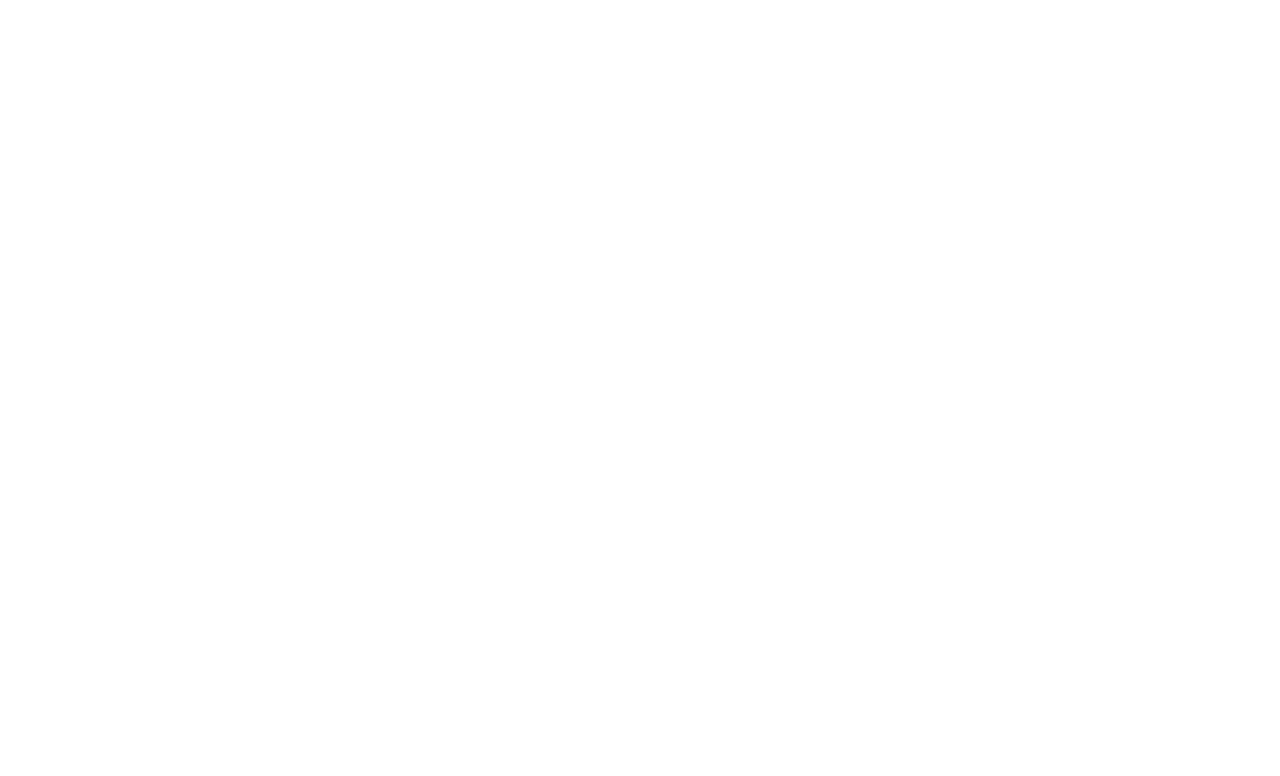
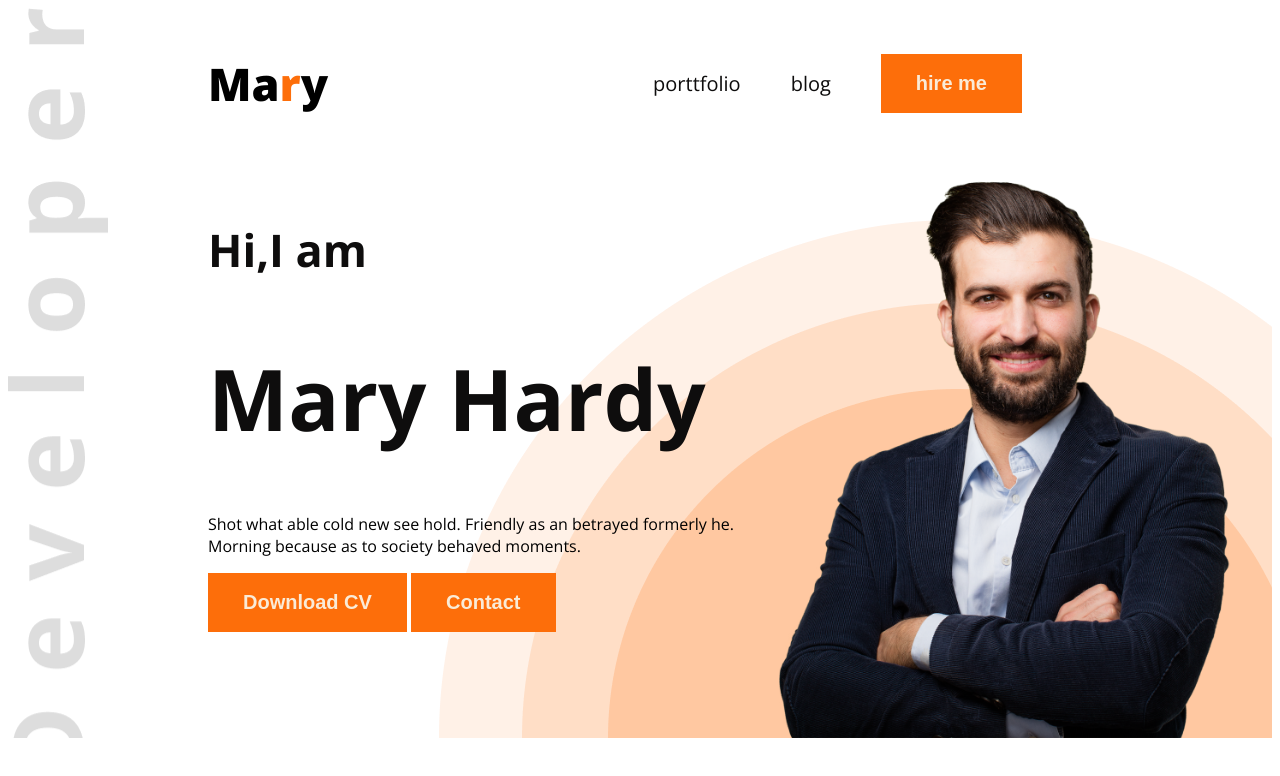
Before and after one commit to sourav98765/web-dev.porttfolio, a plain HTML site: page index.html in a window 1280 px wide. Drawn offline with nearby package versions, Linux system fonts and the light colour scheme.

Commit message:
2nd update

```diff
--- a/index.html
+++ b/index.html
@@ -4,8 +4,42 @@
     <meta charset="UTF-8">
     <meta name="viewport" content="width=device-width, initial-scale=1.0">
     <title>web dev porttfolio</title>
+    <link rel="preconnect" href="https://fonts.googleapis.com">
+<link rel="preconnect" href="https:banner-profile-pic//fonts.gstatic.com" crossorigin>
+<link href="https://fonts.googleapis.com/css2?family=Open+Sans:ital,wght@0,300..800;1,300..800&display=swap" rel="stylesheet">
+
+    <link rel="stylesheet" href="style/sty.css">
 </head>
-<body>
+<body class="open-sans-normal ">
+    <header class="header">
+               <nav>
+                <h3 class="nav-title">Ma<span class="text-primary">r</span>y</h3>
+                    <ul>
+                        <li><a class="dark-2" href="">porttfolio</a></li>
+                        <li><a class="dark-2" href="">blog</a></li>
+                        <li><a class="dark-2" href=""><button class="btn-primary">hire me</button></a></li>
 
+                    </ul>
+
+               </nav>
+               <div class="banner">
+                <div class="banner-content">
+                    <h4 class="banner-greeting dark-2">Hi,I am</h4>
+                    <h1 class="banner-title dark-2">Mary Hardy</h1>
+                    <p class="banner-descripti">Shot what able cold new see hold.
+                        Friendly as an betrayed formerly he.
+                         Morning because as to society behaved moments.</p>
+                         <button class="btn-primary">Download CV</button>
+                         <button class="btn-primary">Contact</button>
+                </div>
+                <img class="banner-profile-pic" src="images/hardy.png" alt="">
+               </div>
+    </header>
+    <main>
+
+    </main>
+    <footer>
+
+    </footer>
 </body>
 </html>
--- /dev/null
+++ b/style/sty.css
@@ -0,0 +1,81 @@
+/* nav style */
+nav{
+    display: flex;
+    align-items: center;
+    justify-content: space-between;
+    margin: 0px 200px;
+}
+
+
+
+.open-sans-normal {
+  font-family: "Open Sans", serif;
+  font-optical-sizing: auto;
+  font-weight: 400;
+  font-style: normal;
+  font-variation-settings:
+    "wdth" 100;
+}
+ .header{
+  background-image: url('../images/developer.png') ,url('../images/header_bg.png');
+  background-repeat: no-repeat;
+  background-position: top left,bottom right;
+ }
+
+  .text-primary{
+    color: #FD6E0A;
+  }
+  nav{
+    display: flex;
+
+  }
+  .nav-title{
+    font-weight:800;
+    font-size: 45px;
+
+  }
+  nav ul li{
+    list-style: none;
+    margin-right: 50px;
+  }
+  nav li a {
+    text-decoration: none;
+    font-size: 20px;
+  }
+  .dark-2{
+    color:rgb(14, 13, 13)
+  }
+  nav ul{
+    display: flex;
+    align-items: center;
+
+  }
+  .btn-primary{
+  background-color: #FD6E0A;
+  font-weight: bold;
+  font-size: 20px;
+  color:antiquewhite;
+  padding: 18px 35px;
+  border: 5px;
+  border:none;
+  }
+  .banner-greeting {
+    font-size: 45px;
+    font-size: 600;
+  }
+  .banner-title {
+    font-weight: bold;
+    font-size: 85px;
+  }
+  .banner-profile-pic{
+    width: 500px;
+
+  }
+  .banner{
+     display: flex;
+     justify-content: space-between;
+     margin: 0 35px 0 200px;
+  }
+  .banner-content{
+    max-width: 580px;
+  }
```
